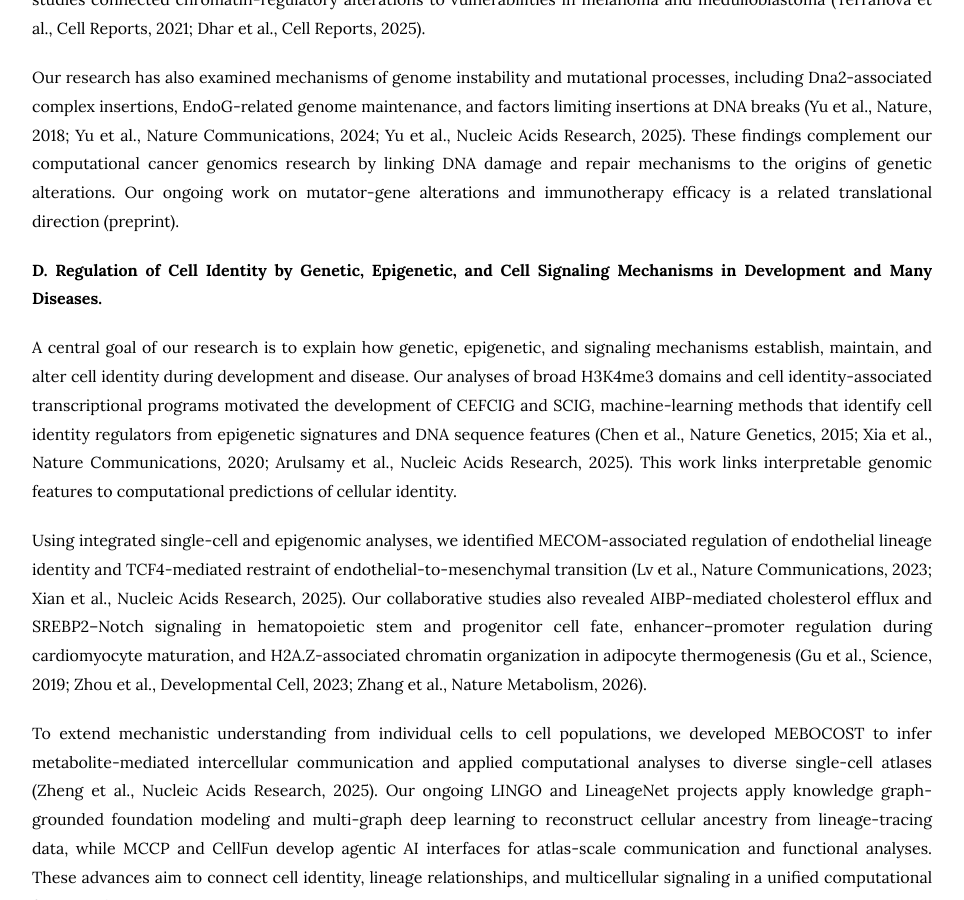
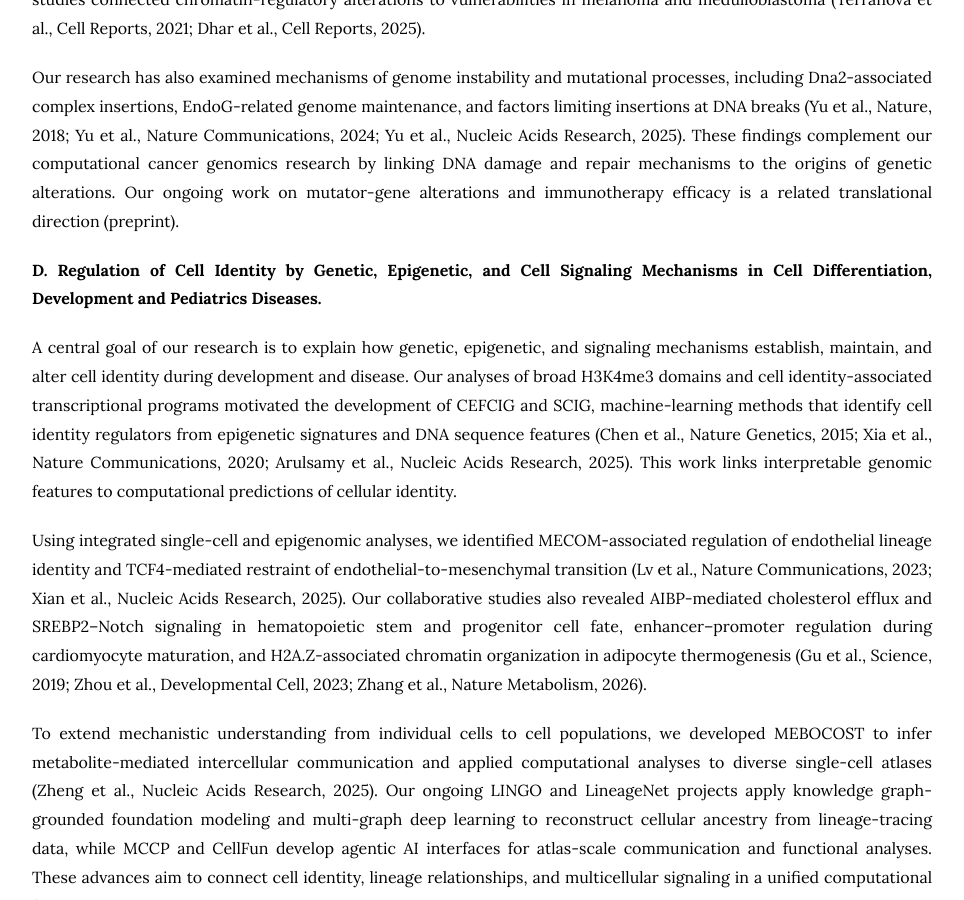
Before and after one commit to kaifuchenlab/kaifuchenlab.github.io, a Jekyll site: the page built from 1.research/index.md, in a window 1280 px wide and 900 px high, scrolled down 1969 px. Shown: the whole window, without its empty margins (158-1122 px from the left). Built offline with Jekyll 4.4.1, drawn with Linux system fonts in a browser that asks for light colours.

Commit message:
Update index.md

```diff
--- a/1.research/index.md
+++ b/1.research/index.md
@@ -31,7 +31,7 @@ Through collaborative cancer studies, we investigated epigenetic regulators and
 
 Our research has also examined mechanisms of genome instability and mutational processes, including Dna2-associated complex insertions, EndoG-related genome maintenance, and factors limiting insertions at DNA breaks (Yu et al., Nature, 2018; Yu et al., Nature Communications, 2024; Yu et al., Nucleic Acids Research, 2025). These findings complement our computational cancer genomics research by linking DNA damage and repair mechanisms to the origins of genetic alterations. Our ongoing work on mutator-gene alterations and immunotherapy efficacy is a related translational direction (preprint).
 
-**D. Regulation of Cell Identity by Genetic, Epigenetic, and Cell Signaling Mechanisms in Development and Many Diseases.**
+**D. Regulation of Cell Identity by Genetic, Epigenetic, and Cell Signaling Mechanisms in Cell Differentiation, Development and Pediatrics Diseases.**
 
 A central goal of our research is to explain how genetic, epigenetic, and signaling mechanisms establish, maintain, and alter cell identity during development and disease. Our analyses of broad H3K4me3 domains and cell identity-associated transcriptional programs motivated the development of CEFCIG and SCIG, machine-learning methods that identify cell identity regulators from epigenetic signatures and DNA sequence features (Chen et al., Nature Genetics, 2015; Xia et al., Nature Communications, 2020; Arulsamy et al., Nucleic Acids Research, 2025). This work links interpretable genomic features to computational predictions of cellular identity.
 
```
